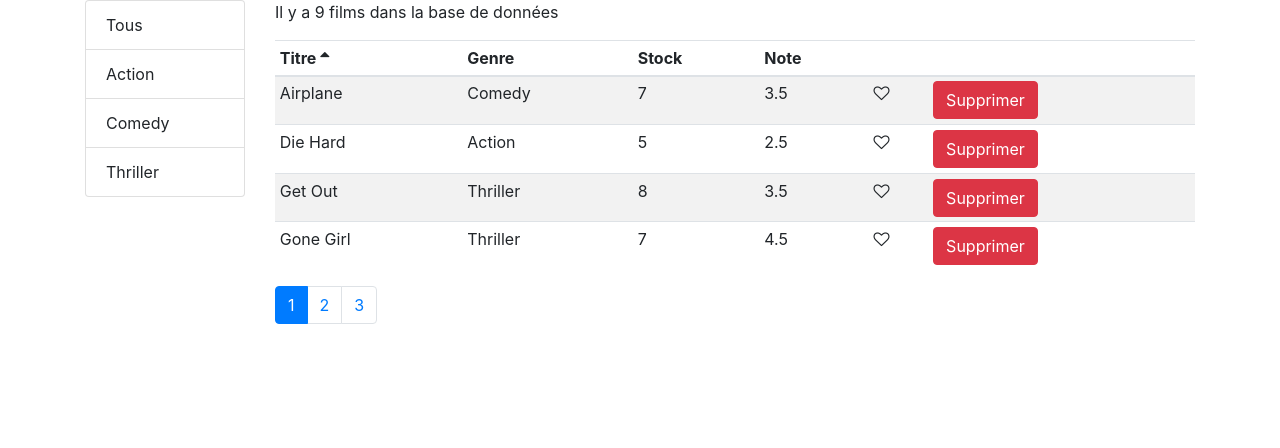
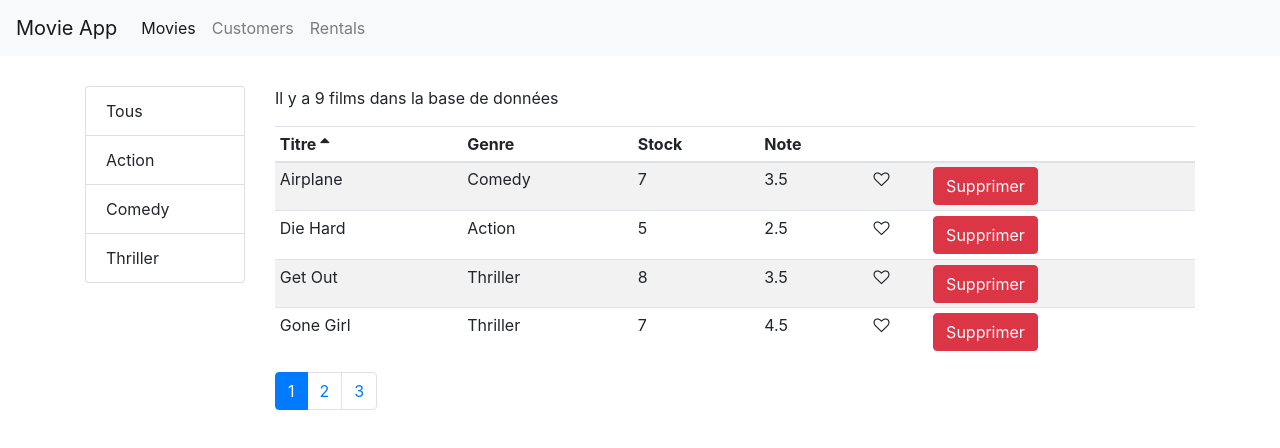
Before and after one commit to petit-lardon/react-movie, a React (Create React App) app: page /movies in a window 1280 px wide. Shown: the top 448 px of the page. Built offline with nearby package versions, Linux system fonts and the light colour scheme.

Commit message:
add navigation bar

```diff
--- a/package.json
+++ b/package.json
@@ -10,8 +10,10 @@
     "font-awesome": "^4.7.0",
     "lodash": "^4.17.21",
     "prop-types": "^15.7.2",
+    "query-string": "^6.14.1",
     "react": "^17.0.1",
     "react-dom": "^17.0.1",
+    "react-router-dom": "^5.2.0",
     "react-scripts": "4.0.2",
     "web-vitals": "^1.0.1"
   },
--- a/src/App.js
+++ b/src/App.js
@@ -1,13 +1,29 @@
 import logo from './logo.svg';
 import './App.css';
+import React from 'react';
+import Navbar from "./components/Navbar";
 import Movies from "./components/movies";
+import Customers from "./components/Customers";
+import Rentals from "./components/Rentals";
+import NotFound from "./components/NotFound";
+import {Switch, Route, Redirect} from "react-router-dom";
 
 function App() {
-  return (
-    <main role="main" className="container">
-      <Movies />
-    </main>
-  );
+    return (
+        <React.Fragment>
+            <Navbar />
+            <main role="main" className="container">
+                <Switch>
+                    <Route path="/movies" component={Movies} />
+                    <Route path="/customers" component={Customers} />
+                    <Route path="/rentals" component={Rentals} />
+                    <Route path="/not-found" component={NotFound} />
+                    <Redirect from="/" exact to="/movies" />
+                    <Redirect to="/not-found" />
+                </Switch>
+            </main>
+        </React.Fragment>
+    );
 }
 
 export default App;
--- /dev/null
+++ b/src/components/Customers.js
@@ -0,0 +1,9 @@
+import React from 'react';
+
+const Customers = () => {
+    return (
+        <h1>Customers</h1>
+    )
+}
+
+export default Customers
--- /dev/null
+++ b/src/components/Navbar.js
@@ -0,0 +1,23 @@
+import React from 'react';
+import {NavLink, Link} from "react-router-dom";
+
+const Navbar = () => {
+    return (
+        <nav className="navbar navbar-expand-lg navbar-light bg-light">
+            <Link className="navbar-brand" to="/">Movie App</Link>
+            <button className="navbar-toggler" type="button" data-toggle="collapse" data-target="#navbarNav"
+                    aria-controls="navbarNav" aria-expanded="false" aria-label="Toggle navigation">
+                <span className="navbar-toggler-icon"></span>
+            </button>
+            <div className="collapse navbar-collapse" id="navbarNav">
+                <div className="navbar-nav">
+                    <NavLink className="nav-link nav-item" to="/movies">Movies</NavLink>
+                    <NavLink className="nav-link nav-item" to="/customers">Customers</NavLink>
+                    <NavLink className="nav-link nav-item" to="/rentals">Rentals</NavLink>
+                </div>
+            </div>
+        </nav>
+    )
+}
+
+export default Navbar;
--- /dev/null
+++ b/src/components/NotFound.js
@@ -0,0 +1,9 @@
+import React from 'react';
+
+const NotFound = () => {
+    return (
+        <h1>NotFound</h1>
+    )
+}
+
+export default NotFound
--- /dev/null
+++ b/src/components/Rentals.js
@@ -0,0 +1,9 @@
+import React from 'react';
+
+const Rentals = () => {
+    return (
+        <h1>Rentals</h1>
+    )
+}
+
+export default Rentals
--- a/src/components/common/TableBody.js
+++ b/src/components/common/TableBody.js
@@ -3,6 +3,8 @@ import _ from 'lodash';
 
 class TableBody extends Component {
     renderCell = (item, column) => {
+        console.log('item', item);
+        console.log('column', column);
         if (column.content) return column.content(item);
         return _.get(item, column.path);
     };
--- a/src/index.css
+++ b/src/index.css
@@ -5,6 +5,10 @@ body {
     sans-serif;
   -webkit-font-smoothing: antialiased;
   -moz-osx-font-smoothing: grayscale;
+}
+
+.navbar {
+  margin-bottom: 30px;
 }
 
 code {
--- a/src/index.js
+++ b/src/index.js
@@ -5,11 +5,12 @@ import App from './App';
 import reportWebVitals from './reportWebVitals';
 import 'bootstrap/dist/css/bootstrap.min.css';
 import 'font-awesome/css/font-awesome.css';
+import {BrowserRouter} from "react-router-dom";
 
 ReactDOM.render(
-  <React.StrictMode>
+  <BrowserRouter>
     <App />
-  </React.StrictMode>,
+  </BrowserRouter>,
   document.getElementById('root')
 );
 
```
Also changed, not shown: src/components/MovieForm.js (added, +9 -0 lines), 1 other file (tests, documents, lock files or other folders).
